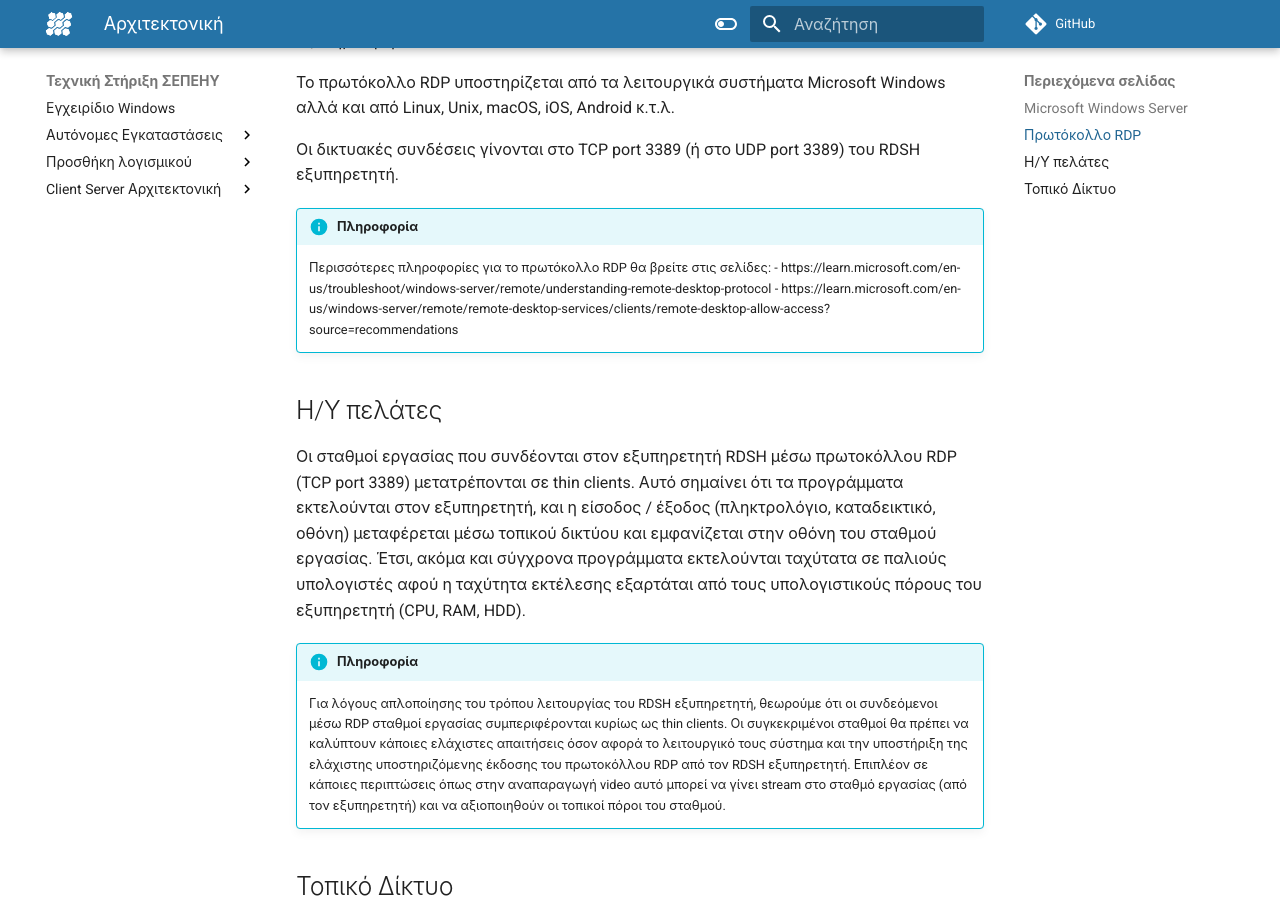
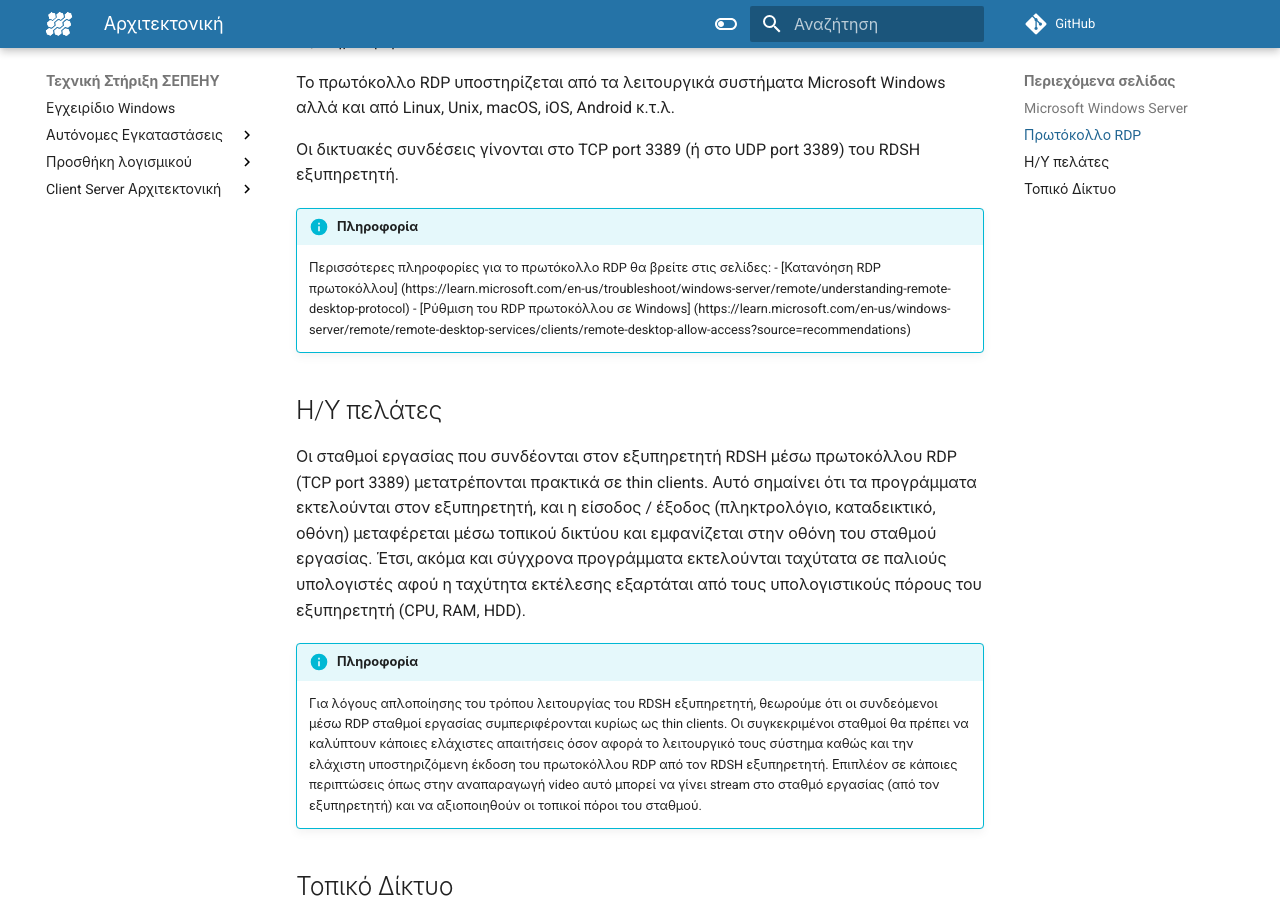
Before and after one commit to pe86/windows, an MkDocs documentation site: the page built from docs/server-based/architecture.md, in a window 1280 px wide and 900 px high, scrolled down 1165 px. Built offline with MkDocs 1.6.1 and Material for MkDocs 9.7.7, drawn with Linux system fonts in a browser that asks for light colours; comment, search, counter and statistics services are not loaded.

Commit message:
minor change

```diff
--- a/docs/server-based/architecture.md
+++ b/docs/server-based/architecture.md
@@ -25,15 +25,15 @@
 
 !!! info "Πληροφορία"
       Περισσότερες πληροφορίες για το πρωτόκολλο RDP θα βρείτε στις σελίδες:
-      - https://learn.microsoft.com/en-us/troubleshoot/windows-server/remote/understanding-remote-desktop-protocol
-      - https://learn.microsoft.com/en-us/windows-server/remote/remote-desktop-services/clients/remote-desktop-allow-access?source=recommendations
+      - [Κατανόηση RDP πρωτοκόλλου] (https://learn.microsoft.com/en-us/troubleshoot/windows-server/remote/understanding-remote-desktop-protocol)
+      - [Ρύθμιση του RDP πρωτοκόλλου σε Windows] (https://learn.microsoft.com/en-us/windows-server/remote/remote-desktop-services/clients/remote-desktop-allow-access?source=recommendations)
 
 ## Η/Υ πελάτες
 
-Οι σταθμοί εργασίας που συνδέονται στον εξυπηρετητή RDSH μέσω πρωτοκόλλου RDP (TCP port 3389) μετατρέπονται σε thin clients. Αυτό σημαίνει ότι τα προγράμματα εκτελούνται στον εξυπηρετητή, και η είσοδος / έξοδος (πληκτρολόγιο, καταδεικτικό, οθόνη) μεταφέρεται μέσω τοπικού δικτύου και εμφανίζεται στην οθόνη του σταθμού εργασίας. Έτσι, ακόμα και σύγχρονα προγράμματα εκτελούνται ταχύτατα σε παλιούς υπολογιστές αφού η ταχύτητα εκτέλεσης εξαρτάται από τους υπολογιστικούς πόρους του εξυπηρετητή (CPU, RAM, HDD).
+Οι σταθμοί εργασίας που συνδέονται στον εξυπηρετητή RDSH μέσω πρωτοκόλλου RDP (TCP port 3389) μετατρέπονται πρακτικά σε thin clients. Αυτό σημαίνει ότι τα προγράμματα εκτελούνται στον εξυπηρετητή, και η είσοδος / έξοδος (πληκτρολόγιο, καταδεικτικό, οθόνη) μεταφέρεται μέσω τοπικού δικτύου και εμφανίζεται στην οθόνη του σταθμού εργασίας. Έτσι, ακόμα και σύγχρονα προγράμματα εκτελούνται ταχύτατα σε παλιούς υπολογιστές αφού η ταχύτητα εκτέλεσης εξαρτάται από τους υπολογιστικούς πόρους του εξυπηρετητή (CPU, RAM, HDD).
 
 !!! info "Πληροφορία"
-    Για λόγους απλοποίησης του τρόπου λειτουργίας του RDSH εξυπηρετητή, θεωρούμε ότι οι συνδεόμενοι μέσω RDP σταθμοί εργασίας συμπεριφέρονται κυρίως ως thin clients. Οι συγκεκριμένοι σταθμοί θα πρέπει να καλύπτουν κάποιες ελάχιστες απαιτήσεις όσον αφορά το λειτουργικό τους σύστημα και την υποστήριξη της ελάχιστης υποστηριζόμενης έκδοσης του πρωτοκόλλου RDP από τον RDSH εξυπηρετητή. Επιπλέον σε κάποιες περιπτώσεις όπως στην αναπαραγωγή video αυτό μπορεί να γίνει stream στο σταθμό εργασίας (από τον εξυπηρετητή) και να αξιοποιηθούν οι τοπικοί πόροι του σταθμού.
+    Για λόγους απλοποίησης του τρόπου λειτουργίας του RDSH εξυπηρετητή, θεωρούμε ότι οι συνδεόμενοι μέσω RDP σταθμοί εργασίας συμπεριφέρονται κυρίως ως thin clients. Οι συγκεκριμένοι σταθμοί θα πρέπει να καλύπτουν κάποιες ελάχιστες απαιτήσεις όσον αφορά το λειτουργικό τους σύστημα καθώς και την ελάχιστη υποστηριζόμενη έκδοση του πρωτοκόλλου RDP από τον RDSH εξυπηρετητή. Επιπλέον σε κάποιες περιπτώσεις όπως στην αναπαραγωγή video αυτό μπορεί να γίνει stream στο σταθμό εργασίας (από τον εξυπηρετητή) και να αξιοποιηθούν οι τοπικοί πόροι του σταθμού.
 
 ## Τοπικό Δίκτυο
 
```
